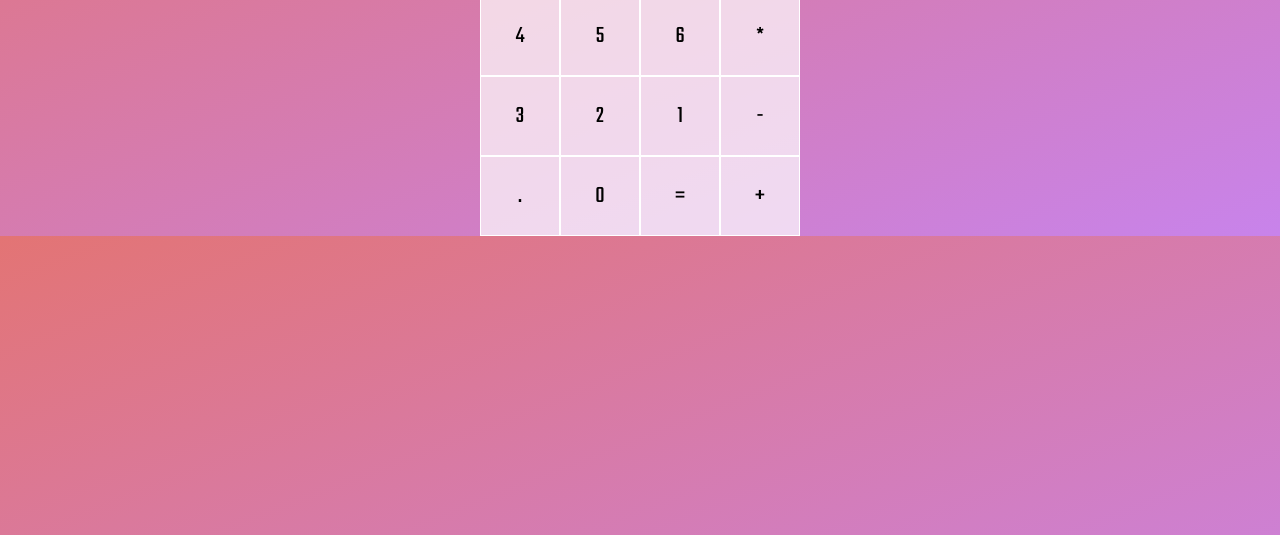
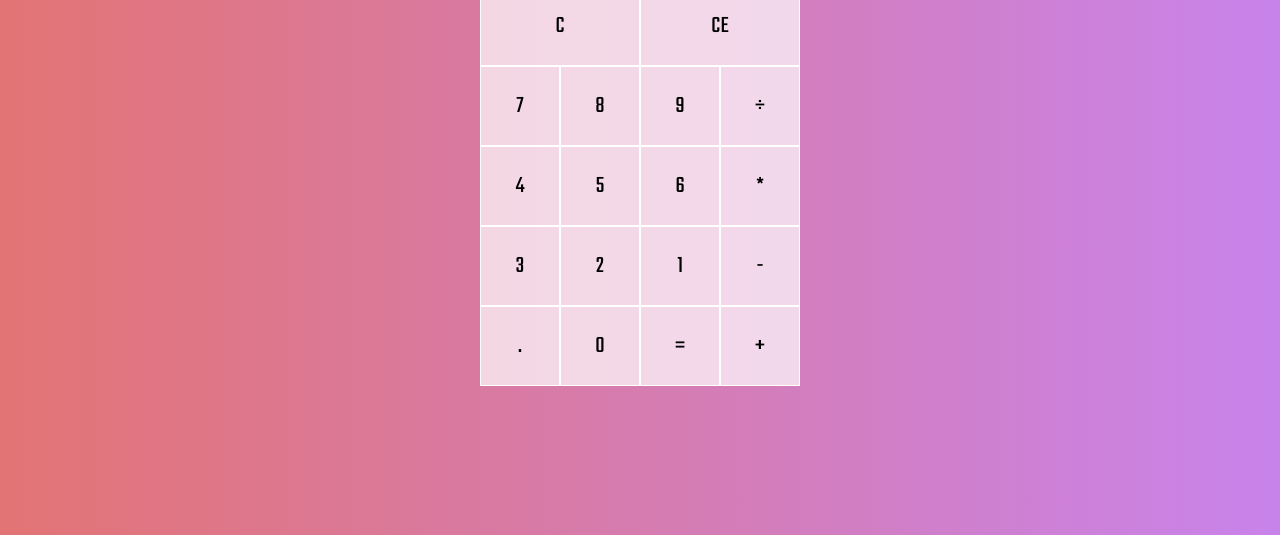
Before and after one commit to Bwade95/Calculator, a plain HTML site: page index.html in a window 1280 px wide. Shown: the part 265-800 px from the top of the page. Drawn offline with Linux system fonts and the light colour scheme.

Commit message:
Fixed incorrect of linear-gradient (removing to botom right)

```diff
--- a/style.css
+++ b/style.css
@@ -7,15 +7,14 @@
 }
 
 body {
-  background: linear-gradient(to bottom right, #e37474, #c883eb);
+  background: linear-gradient(to right, #e37474, #c883eb);
 }
 
 .calculator-body {
   display: grid;
   justify-content: center;
   align-content: center;
-  max-height: 80%;
-  min-height: 20%;
+  min-height: 100vh;
   grid-template-columns: repeat(4, 80px);
   grid-template-rows: minmax(80px, auto) repeat(5, 80px);
 }
```
Also changed, not shown: index.html (+0 -1 lines).
